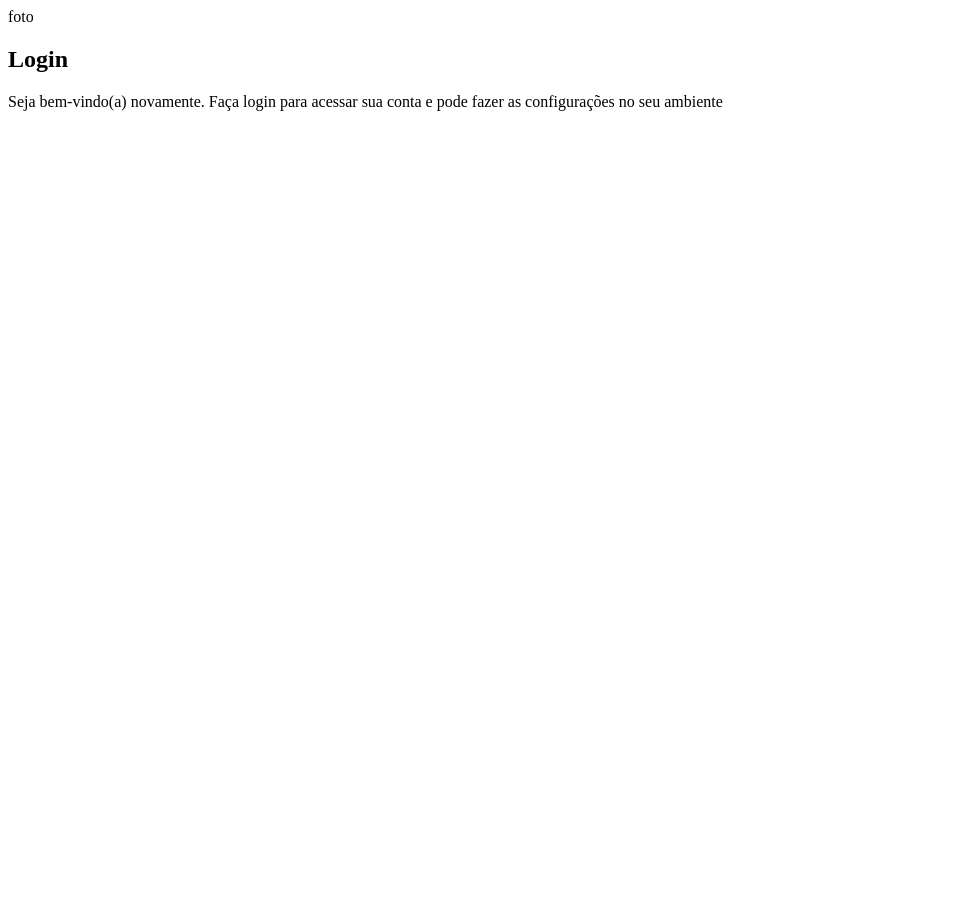
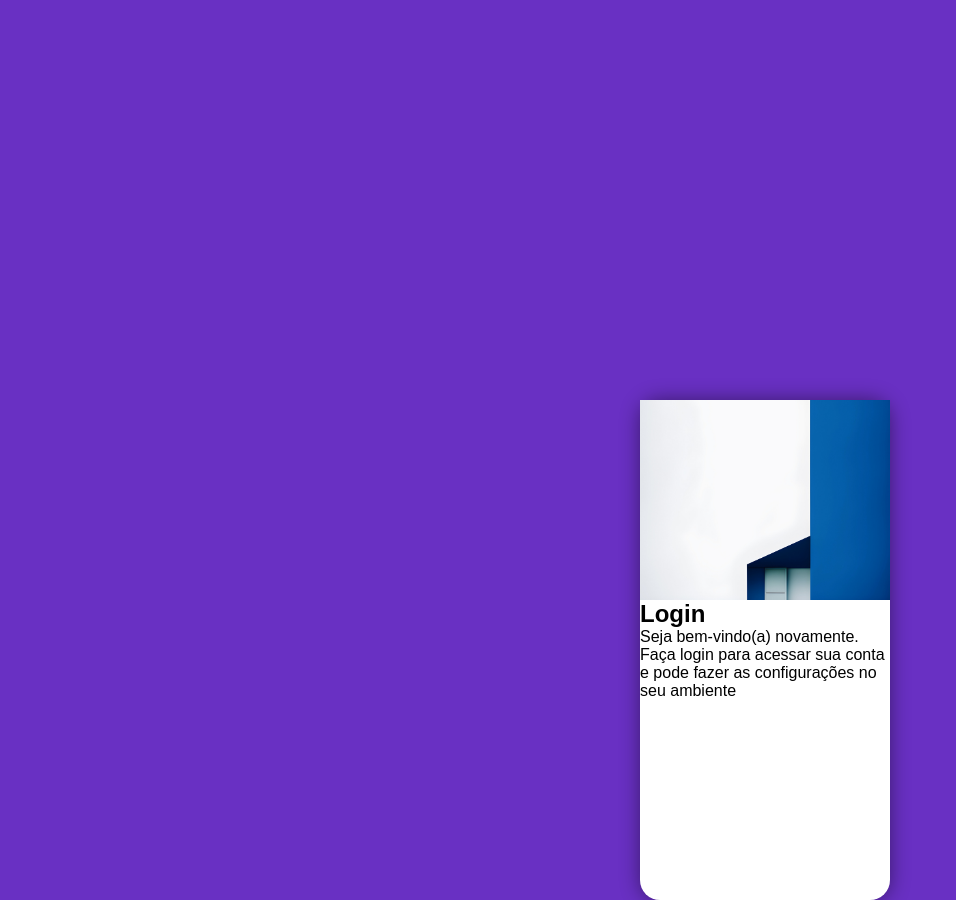
Before and after one commit to Zis2x/projeto-login, a plain HTML site: page index.html in a window 1280 px wide. Shown: the whole page, without its empty margins (0-956 px from the left). Before the commit the page ends 800 px from the top, so only its background shows below. Drawn offline with Linux system fonts and the light colour scheme.

Commit message:
atualizei

```diff
--- a/estilo/style.css
+++ b/estilo/style.css
@@ -1,3 +1,55 @@
 @charset "UTF-8"
-/*paleta de cores*/
+/*paleta de cores
+black e white;
+#7400b8 Violeta - francesa
+#6930c3 Roxo - grape (uva)
+#5e60ce Ardósia - Azul
+#5390d9 Azul see more
+#4ea8de picton - Blue
+#48bfe3 Azul - aero
+#64dfdf tiffany Blue
+#56cfe1 Azul - celeste
+#72efdd Turquesa
+#80ffdb Água-marinha
+*/
 *{}
+*{
+    font-family: sans-serif;
+    padding: 0px;
+    margin: 0px;
+    box-sizing: border-box;
+}
+
+body, html {
+    background-color: #6930c3;
+    height: 100vh;
+    width: 100vw;
+}
+main {
+    position: relative;
+    height: 100vh;
+    width: 100vw;
+}
+section#login {
+       position: absolute;
+       top: 50%;
+       left: 50%;
+        transform: translate(-50% -50%);
+
+      background-color: white;
+      width: 250px;
+      height: 500px;
+      border-radius: 20px;
+      box-shadow: 0px 0px 20px rgba(0, 0, 0, 0.452);
+}
+section#login > div#imagem {
+    display: block;
+    background: #6930c3 url(../imagens/pexels-mehmet-turgut-kirkgoz-16842044.jpg) no-repeat;
+    background-size: cover;
+    background-position: center bottom;
+    height: 200px;
+}
+section#logi > div#formulario {
+    display: block;
+    padding: 10px;
+}
--- a/index.html
+++ b/index.html
@@ -5,12 +5,13 @@
     <meta name="viewport" content="width=device-width, initial-scale=1.0">
     <title>projeto Login</title>
     <link rel="stylesheet" href="estilo/style.css">
+    <link rel="stylesheet" href="estilo/media-query.css">
 </head>
 <body>
      <main>
         <section id="login">
             <div id="imagem">
-                 foto
+                 <!--Aqui vai a foto-->
             </div>
             <div id="formulario">
                 <h1>Login</h1>
```
